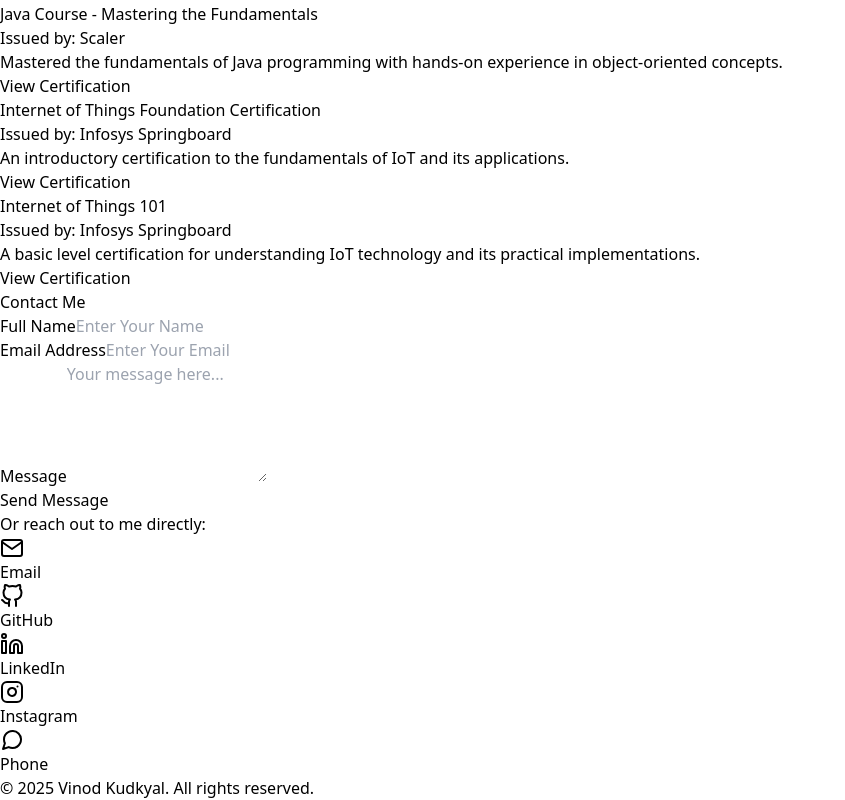
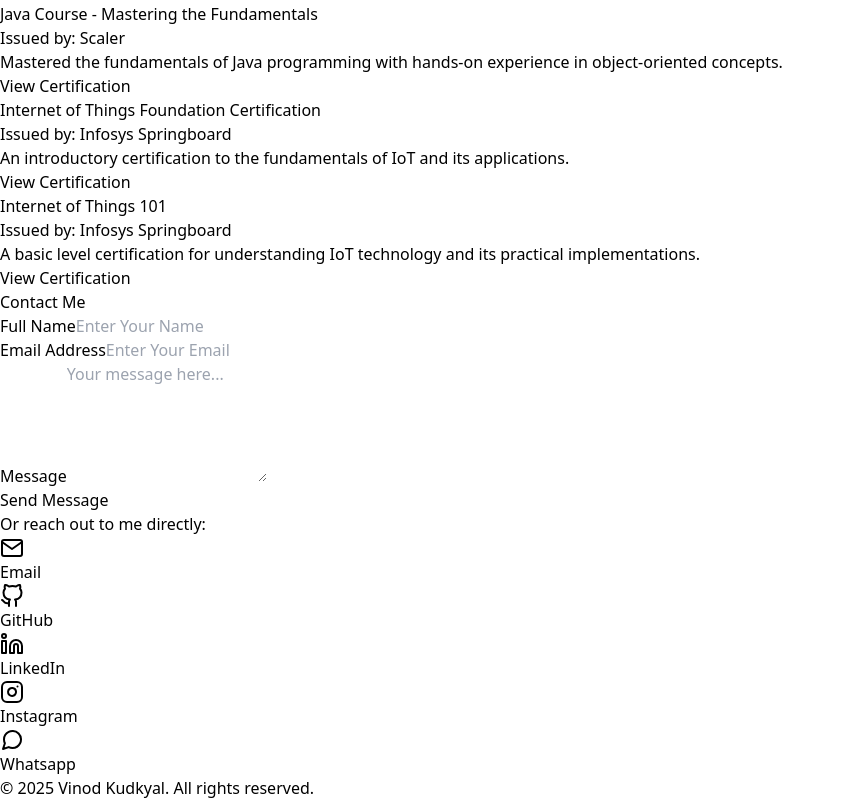
Before and after one commit to vinodkudkyal/Portfolio, a React (Vite) app: page / in a window 1280 px wide. Shown: the part 5799-6599 px from the top of the page, without its empty margins (0-845 px from the left). Built offline with nearby package versions, Linux system fonts and the light colour scheme.

Commit message:
Update App.jsx

```diff
--- a/src/App.jsx
+++ b/src/App.jsx
@@ -651,7 +651,7 @@
           className="text-blue-600 hover:text-blue-700 flex items-center mb-4 sm:mb-0"
         >
           <MessageCircle className="w-6 h-6" />
-          <span className="ml-2">Phone</span>
+          <span className="ml-2">Whatsapp</span>
         </a>
       </div>
 
```
